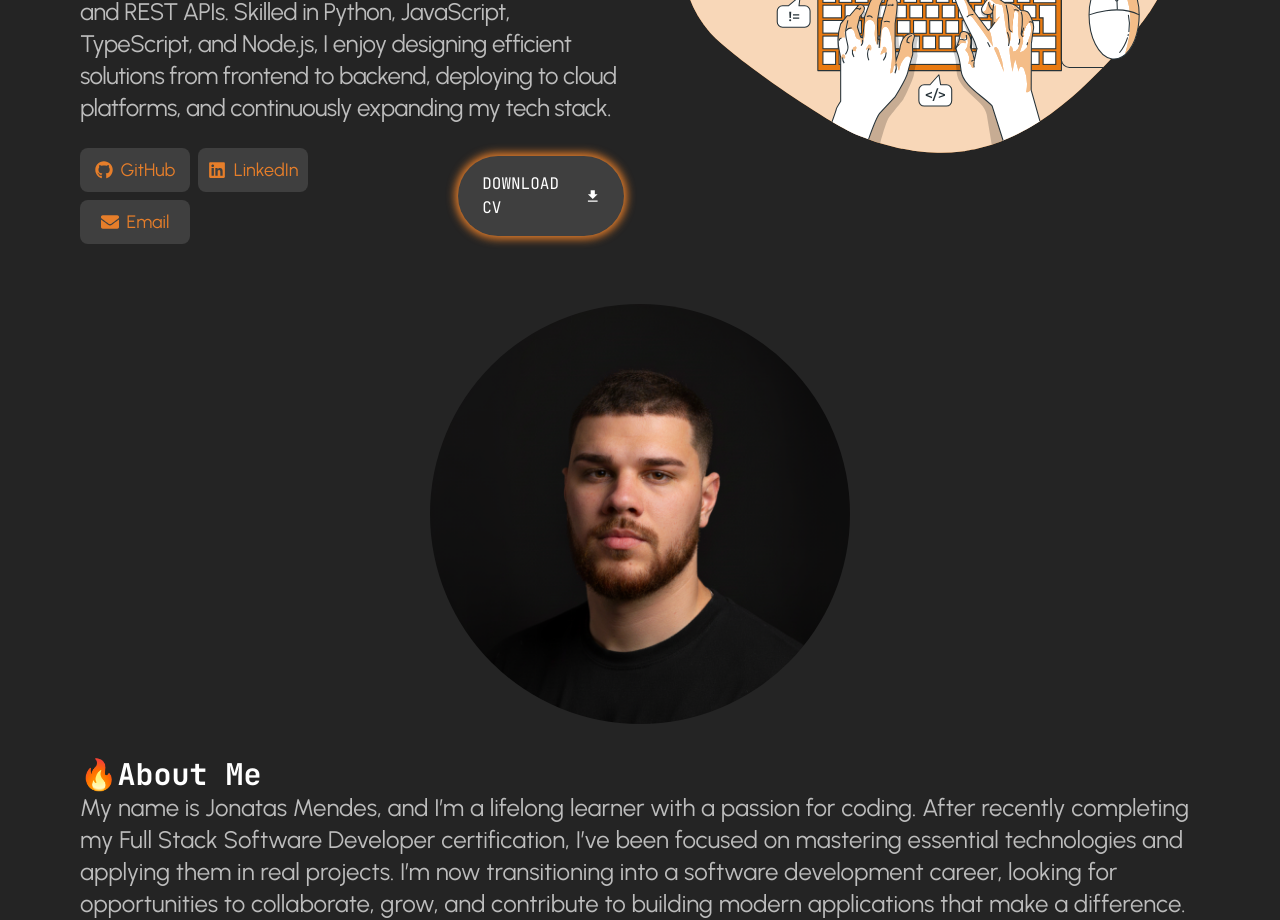
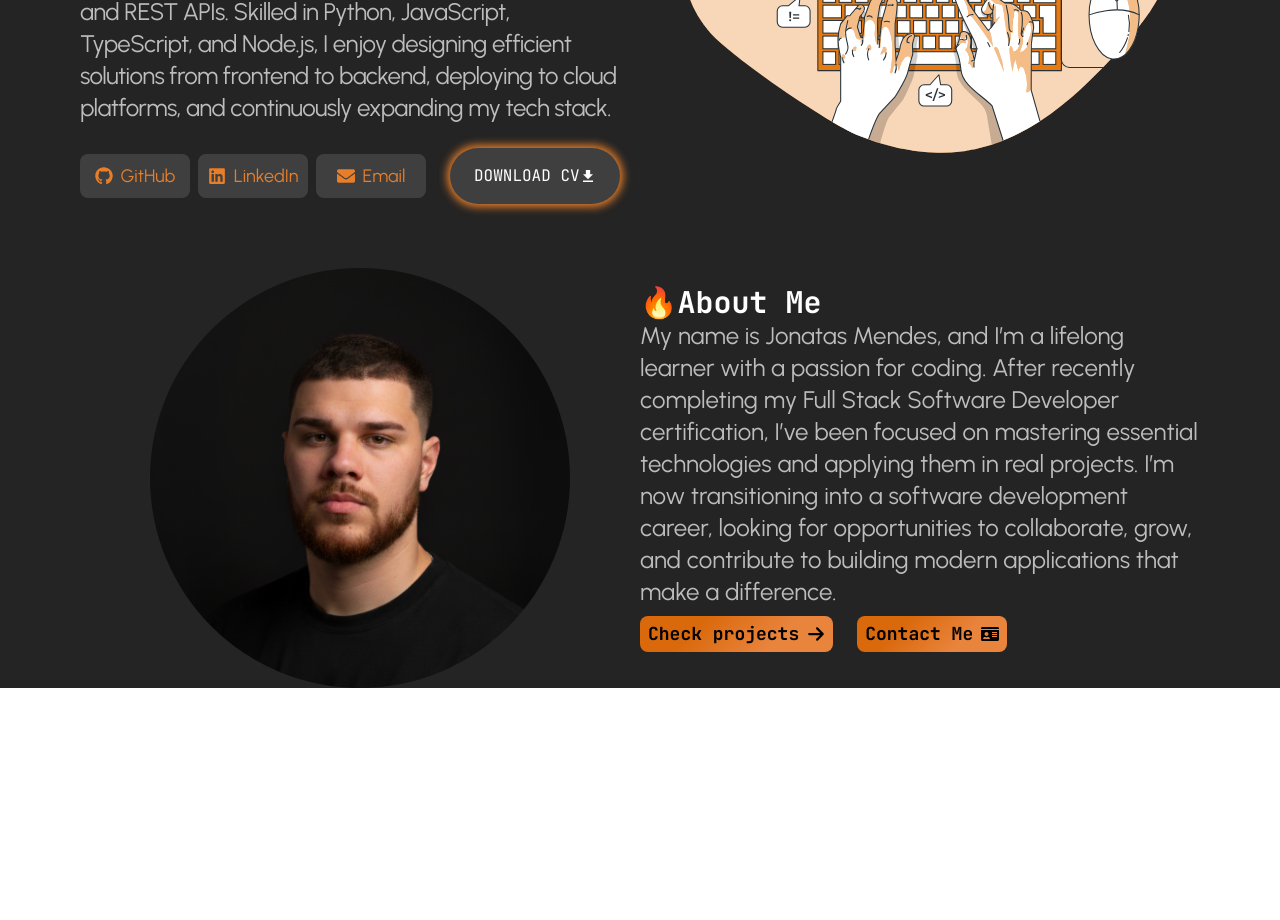
Before and after one commit to Jonatas-01/personal-portfolio, a React (Vite) app: page / in a window 1280 px wide. Shown: the part 420-1340 px from the top of the page. After the commit the page ends 1108 px from the top, so only its background shows below. Built offline with nearby package versions, Linux system fonts and the light colour scheme.

Commit message:
feat: add buttons and grid style for about section

```diff
--- a/src/components/AboutMe/AboutMe.tsx
+++ b/src/components/AboutMe/AboutMe.tsx
@@ -1,11 +1,17 @@
+import AboutMeBtn from "./AboutMeBtn";
 import AboutMeImg from "./AboutMeImg";
 import AboutMeTxt from "./AboutMeTxt";
 
 export default function AboutMe() {
     return (
-    <div className="pt-15 container mx-auto px-4 max-w-6xl">
-        <AboutMeImg />
-        <AboutMeTxt />
+    <div className="pt-15 container mx-auto px-4 max-w-6xl flex flex-col xl:flex-row ">
+        <div className="basis-1/2">
+            <AboutMeImg />
+        </div>
+        <div className="basis-1/2">
+            <AboutMeTxt />
+            <AboutMeBtn />
+        </div>
     </div>
     )
 }
--- a/src/components/AboutMe/AboutMeBtn.tsx
+++ b/src/components/AboutMe/AboutMeBtn.tsx
@@ -0,0 +1,11 @@
+import { FaIdCard } from "react-icons/fa";
+import { FaArrowRight } from "react-icons/fa6";
+
+export default function AboutMeBtn() {
+    return (
+        <div className="container mx-auto flex gap-6 pt-2">
+            <button className="contact-btn rounded-lg p-1 px-2 flex items-center gap-2 sm:text-lg">Check projects <FaArrowRight /></button>
+            <button className="contact-btn rounded-lg p-1 px-2 flex items-center gap-2 sm:text-lg">Contact Me <FaIdCard /></button>
+        </div>
+    )
+}
--- a/src/components/AboutMe/AboutMeTxt.tsx
+++ b/src/components/AboutMe/AboutMeTxt.tsx
@@ -1,7 +1,7 @@
 
 export default function AboutMeTxt() {
     return (
-        <div className="container mx-auto pt-8">
+        <div className="container mx-auto sm:pt-4">
             <div>
                 <h2 className="text-white title text-3xl font-bold">🔥About Me</h2>
             </div>
--- a/src/components/Hero/HeroButtons.tsx
+++ b/src/components/Hero/HeroButtons.tsx
@@ -3,7 +3,7 @@ import { IoMdDownload } from "react-icons/io";
 
 export default function HeroButtons() {
     return (
-        <div className="flex flex-col sm:flex-row gap-6 sm:gap-10 align-center items-center px-4 pt-6">
+        <div className="flex flex-col sm:flex-row gap-6 align-center items-center px-4 pt-6">
             <div className="flex gap-3 sm:gap-2 flex-wrap justify-center sm:justify-start">
                 <a className="hero-cards secondary-color p-2 rounded-lg flex items-center gap-2 min-w-[110px] justify-center text-lg" href="https://github.com/Jonatas-01" target="_blank"><FaGithub />GitHub</a>
                 <a className="hero-cards secondary-color p-2 rounded-lg flex items-center gap-2 min-w-[110px] justify-center text-lg" href="https://www.linkedin.com/in/jonatas-mc/" target="_blank"><FaLinkedin />LinkedIn</a>
```
